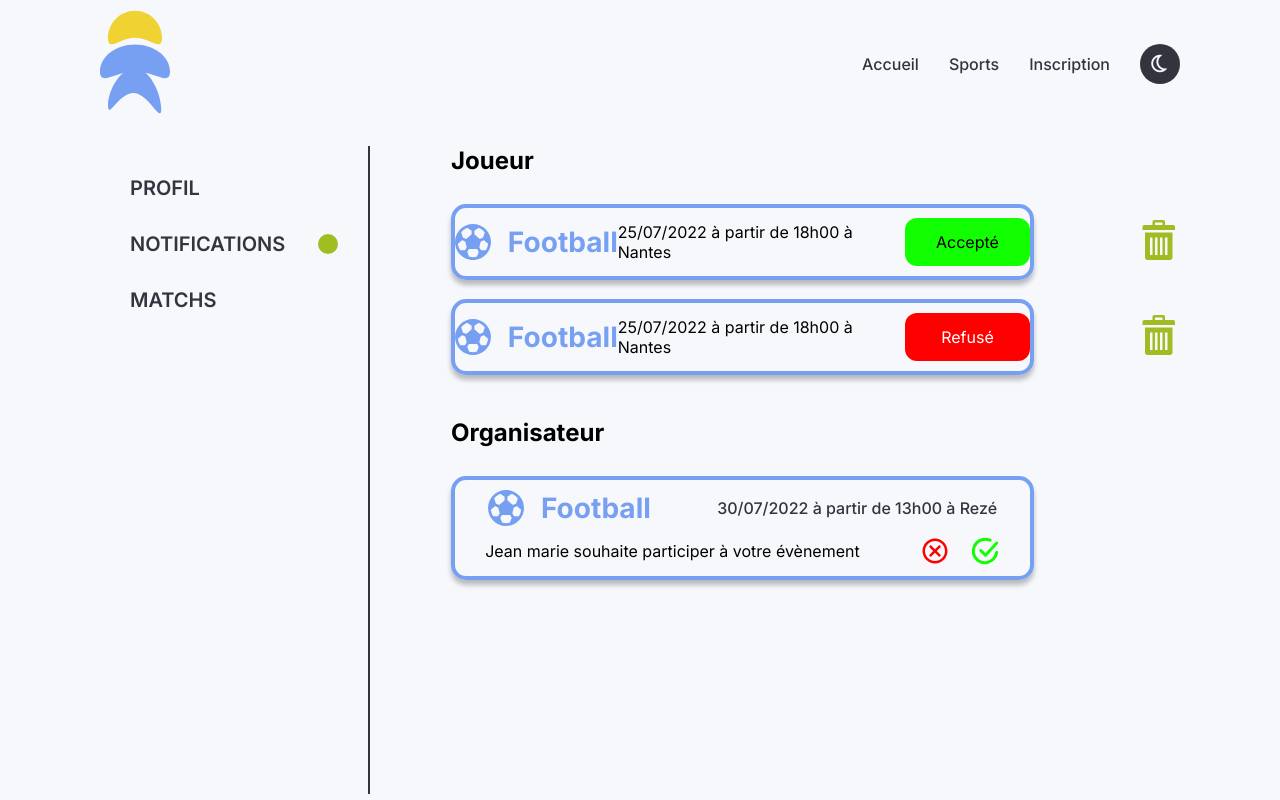
After one commit to Atooo44/sportProjectA2, a PHP site: page /php/notifications.php in a window 1280 px wide. The commit adds this page. Run offline with PHP 8.4, Linux system fonts and the light colour scheme; some libraries are stand-ins or nearby versions.

Commit message:
notifications.php

```diff
--- a/css/account.css
+++ b/css/account.css
@@ -61,6 +61,7 @@
     align-items: center;
     justify-content: space-between;
     margin-bottom: 2em;
+    width: 13em;
 }
 
 .circle{
--- a/css/default.css
+++ b/css/default.css
@@ -29,7 +29,7 @@
 .dark{
     --black: #fff;
     --white: #111638;
-    --black2: #1a155e;
+    --black2: #32353E;
     --red: #710101;
     --pink: #de5688;
     --purple: #932aab;
--- /dev/null
+++ b/css/notification.css
@@ -0,0 +1,194 @@
+:root{
+    --white: #F7F8FC;
+    --black: #32353E;
+    --blue: #B1C8EA;
+    --blue2: #77A0F2;
+    --green: #9FBE22;
+    --green2: #acce24;
+    --green3: #8eaa1f;
+    --yellow: #F0D233;
+}
+
+.dark{
+    --black: #fff;
+    --white: #111638;
+    --black2: #1a155e;
+    --red: #710101;
+    --pink: #de5688;
+    --purple: #932aab;
+    --green2:#09482d;
+}
+
+.parent {
+    display: grid;
+    grid-template-columns: 1fr repeat(4, 1fr);
+    grid-template-rows: repeat(5, 1fr);
+    grid-column-gap: 0px;
+    grid-row-gap: 0px;
+    width: 100%;
+    margin-top: 5vh;
+    height: 81vh;
+
+    }
+
+    .div1 {
+        grid-area: 1 / 1 / 6 / 2;
+        border-right: solid var(--black) 2px;
+    }
+    .div2 {
+        grid-area: 1 / 2 / 6 / 6;
+        display: flex;
+        flex-direction: column;
+        margin-left: 10%;
+    }
+
+.menu{
+    display: flex;
+    flex-direction: column;
+    padding: 30px;
+}
+
+.menu a{
+    text-decoration: none;
+    color: var(--black);
+    font-size: 20px;
+    font-weight: 600;
+
+}
+
+.row{
+    display: flex;
+    align-items: center;
+    justify-content: space-between;
+    margin-bottom: 2em;
+    width: 13em;
+}
+
+.circle{
+    width: 20px;
+    height: 20px;
+    border-radius: 50%;
+    background-color: var(--green);
+}
+
+.div2 h2{
+    margin-bottom: 1.2em;
+}
+
+.player{
+    display: flex;
+    flex-direction: row;
+    justify-content: space-between;
+    align-items: baseline;
+}
+
+.card{
+    display: flex;
+    width: 80%;
+    align-items: center;
+    justify-content: space-around;
+    padding: 10px 0 10px 0;
+    border: 4px solid var(--blue2);
+    border-radius: 15px;
+    box-shadow: 0px 5px 5px rgba(0, 0, 0, 0.25);
+    margin-bottom: 1.2em;
+}
+
+.title{
+    display: flex;
+    flex-direction: row;
+    align-items: center;
+}
+
+.response{
+    width: 8em;
+    height: 3em;
+    border-radius: 12px;
+
+    display: flex;
+    align-items: center;
+    justify-content: center;
+}
+
+.valid{
+    background-color: #11ff00;
+    color: black;
+}
+
+.refuse{
+    background-color: #ff0000;
+    color: white;
+}
+
+.title{
+    color: var(--blue2);
+    font-size: 1.5em;
+}
+
+.title img{
+    filter: invert(72%) sepia(24%) saturate(5981%) hue-rotate(192deg) brightness(98%) contrast(93%);
+    width: 1.5em;
+    height: auto;
+    margin-right: 0.7em;
+}
+
+.bin{
+    width: 40px;
+    height: auto;
+    filter: invert(72%) sepia(74%) saturate(524%) hue-rotate(21deg) brightness(91%) contrast(78%);
+}
+
+.organizer h2{
+    margin-top: 1em;
+}
+
+.headcard{
+    display: flex;
+    flex-direction: row;
+    justify-content: space-around;
+    align-items: center;
+    margin-bottom: 0.6em;
+}
+
+.headcard span{
+    color: var(--black);
+    font-weight: 500;
+
+}
+
+.card_org{
+    display: flex;
+    flex-direction: column;
+    width: 80%;
+    padding: 10px 0 10px 0;
+    border: 4px solid var(--blue2);
+    border-radius: 15px;
+    box-shadow: 0px 5px 5px rgba(0, 0, 0, 0.25);
+    margin-bottom: 1.2em;
+}
+
+.footcard{
+    display: flex;
+    flex-direction: row;
+    align-items: center;
+    justify-content: space-around;
+}
+
+.footcard img{
+    width: 30px;
+    height: auto;
+}
+
+.check{
+    display: flex;
+    justify-content: space-between;
+    width: 5em;
+}
+
+.tick{
+    filter: invert(60%) sepia(18%) saturate(5230%) hue-rotate(74deg) brightness(115%) contrast(126%);
+}
+
+.cross{
+    filter: invert(19%) sepia(74%) saturate(7480%) hue-rotate(360deg) brightness(105%) contrast(123%);
+}
--- /dev/null
+++ b/php/notifications.php
@@ -0,0 +1,123 @@
+<?php
+  include("database.php");
+  ini_set('display_errors',1);
+  error_reporting(E_ALL);
+  //$db = dbConnect();
+?>
+<!DOCTYPE html>
+
+<html lang="fr">
+    <head>
+        <meta charset="utf-8">
+        <link rel="stylesheet" href="https://cdnjs.cloudflare.com/ajax/libs/font-awesome/6.1.1/css/all.min.css" integrity="sha512-KfkfwYDsLkIlwQp6LFnl8zNdLGxu9YAA1QvwINks4PhcElQSvqcyVLLD9aMhXd13uQjoXtEKNosOWaZqXgel0g==" crossorigin="anonymous" referrerpolicy="no-referrer" />
+
+
+        <script src="https://cdn.jsdelivr.net/npm/bootstrap@5.0.2/dist/js/bootstrap.bundle.min.js" integrity="sha384-MrcW6ZMFYlzcLA8Nl+NtUVF0sA7MsXsP1UyJoMp4YLEuNSfAP+JcXn/tWtIaxVXM" crossorigin="anonymous"></script>
+
+        <link href="../css/default.css" rel="stylesheet">
+        <link href="../css/notification.css" rel="stylesheet">
+        <title> Sportmate</title>
+    </head>
+    <body>
+        <section>
+            <header>
+                <a href="index.php"><img src="../ressources/logo_match.svg" class="logo"></a>
+                <div class="toggle"></div>
+                <ul class="navigation">
+                    <li><a href="#">Accueil</a></li>
+                    <li><a href="#">Sports</a></li>
+                    <li><a href="connection.php">Inscription</a></li>
+                    <li><span class="darkMode"></span></li>
+                </ul>
+            </header>
+            <!-- commentaire -->
+            <div class="parent">
+                <div class="div1">
+                    <div class="menu">
+                        <div class="row">
+                            <a href="account.php">PROFIL </a>
+                        </div>
+                        <div class="row">
+                        <a href="">NOTIFICATIONS</a> <div class="circle"></div>
+                        </div>
+                        <div class="row"><a href="">MATCHS</a></div>
+
+                    </div>
+                </div>
+
+                <div class="div2">
+                <h2>Joueur</h2>
+                    <div class="player">
+                        <div class="card">
+                            <div class="title">
+                                <img src="../ressources/logo_football.svg">
+                                <h3>Football<h3>
+                            </div>
+                            <div class="date">
+                                <p>25/07/2022 à partir de 18h00 à Nantes <p>
+                            </div>
+                            <div class="response valid"> Accepté</div>
+                        </div>
+                        <img src="../ressources/bin.svg" class="bin">
+                    </div>
+
+                    <div class="player">
+                        <div class="card">
+                            <div class="title">
+                                <img src="../ressources/logo_football.svg">
+                                <h3>Football<h3>
+                            </div>
+                            <div class="date">
+                                <p>25/07/2022 à partir de 18h00 à Nantes <p>
+                            </div>
+                            <div class="response refuse"> Refusé</div>
+                        </div>
+                        <img src="../ressources/bin.svg" class="bin">
+                    </div>
+
+                    <div class="organizer">
+                        <h2>Organisateur</h2>
+                        <div class="card_org">
+                            <div class="headcard">
+                                <div class="title">
+                                    <img src="../ressources/logo_football.svg">
+                                    <h3>Football<h3>
+                                </div>
+                                <div class="supp">
+                                    <span> 30/07/2022 à partir de 13h00 à Rezé</span>
+                                </div>
+                            </div>
+                            <div class="footcard">
+                                    <p> Jean marie souhaite participer à votre évènement</p>
+                                    <div class="check">
+                                        <img src="../ressources/cross.svg" class="cross">
+                                        <img src="../ressources/tick.svg" class="tick">
+                                    </div>
+                            </div>
+
+
+                        </div>
+                    </div>
+                </div>
+            </div>
+
+        </section>
+
+<script>
+    let darkmode = document.querySelector('.darkMode');
+    let body = document.querySelector('body');
+    darkmode.onclick = function(){
+        darkmode.classList.toggle('active');
+        body.classList.toggle('dark');
+    }
+
+    let menuToggle = document.querySelector('.toggle');
+    let navigation = document.querySelector('.navigation');
+    menuToggle.onclick = function(){
+        menuToggle.classList.toggle('active');
+        navigation.classList.toggle('active');
+    }
+</script>
+<script src="https://kit.fontawesome.com/7f6d2012d0.js" >
+    </body>
+</html>
```
Also changed, not shown: ressources/bin.svg (added), ressources/cross.svg (added), ressources/logo_babyfoot.svg (added), ressources/logo_basketball.svg (added), ressources/logo_football.svg (added), ressources/logo_rugby.svg (added), ressources/logo_tennis.svg (added), ressources/logo_volleyball.svg (added), ressources/tick.svg (added).
